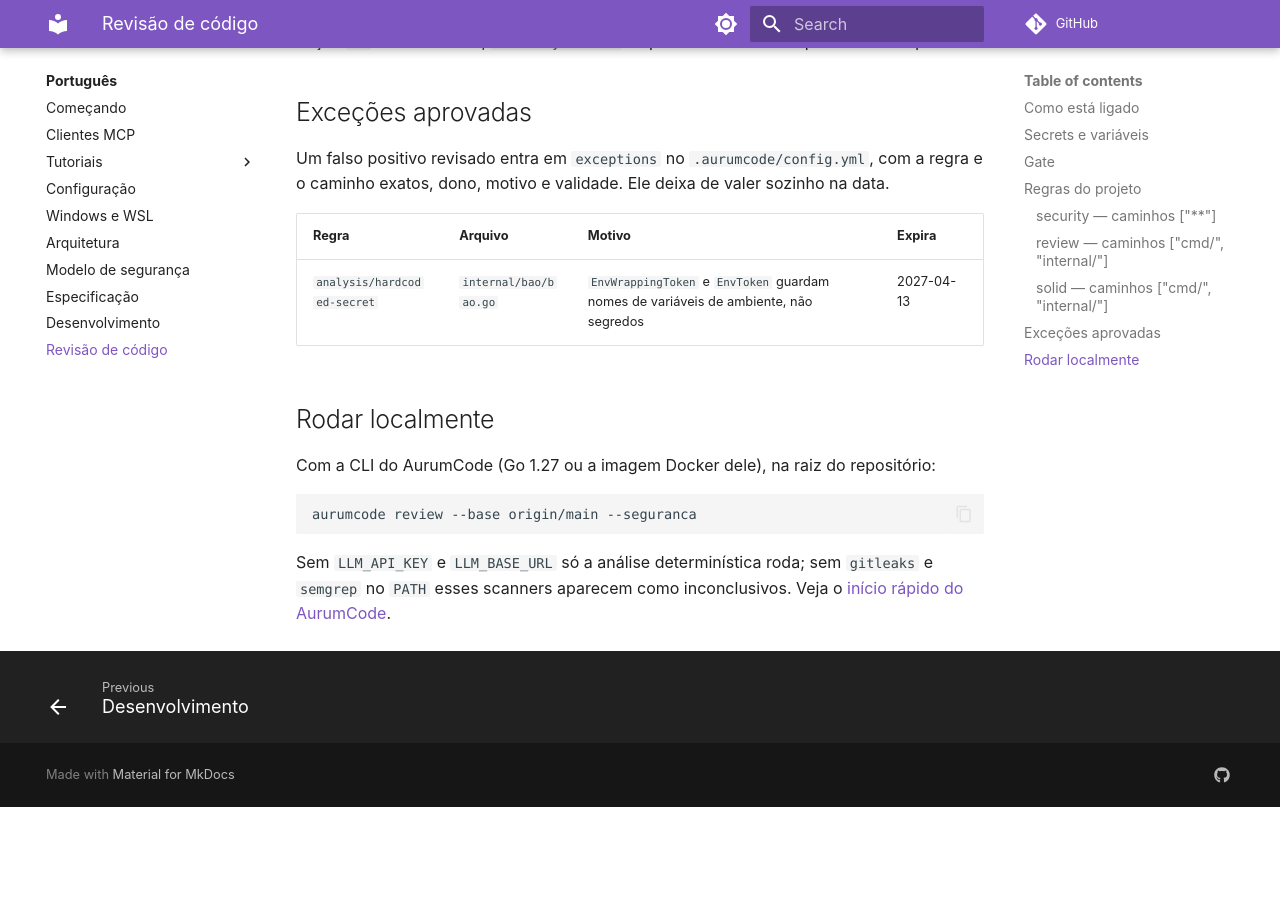
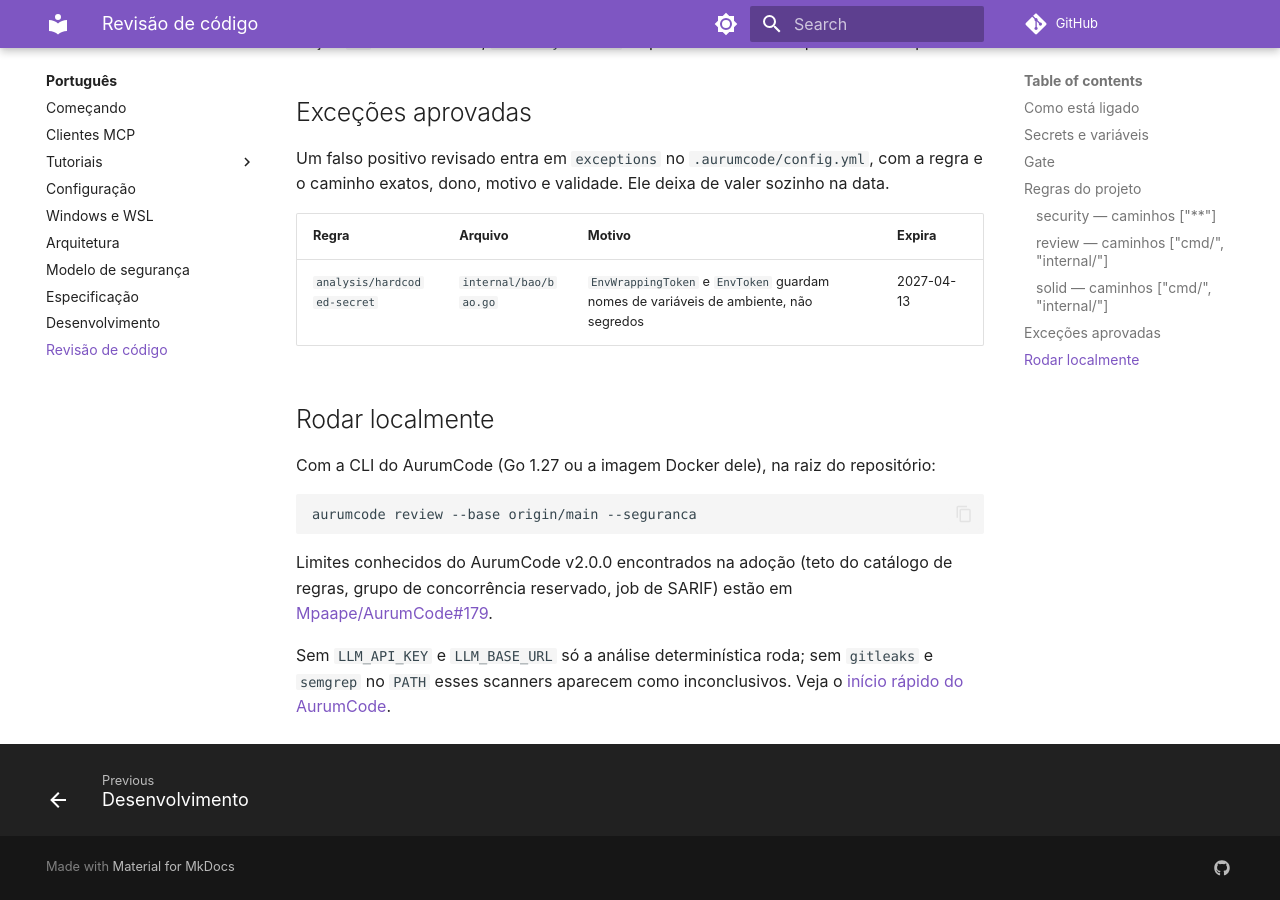
Before and after one commit to Mpaape/keyholder-mcp, an MkDocs documentation site: the page built from docs/pt-BR/review.md, in a window 1280 px wide and 900 px high, scrolled down 4438 px. Built offline with MkDocs 1.6.1 and Material for MkDocs 9.7.7, drawn with Linux system fonts in a browser that asks for light colours; comment, search, counter and statistics services are not loaded; before the commit the page ends 5245 px from its top, so only the background shows below that.

Commit message:
Link the AurumCode adoption issue from the code review page

````diff
--- a/docs/pt-BR/review.md
+++ b/docs/pt-BR/review.md
@@ -120,4 +120,6 @@ Com a CLI do AurumCode (Go 1.27 ou a imagem Docker dele), na raiz do repositóri
 aurumcode review --base origin/main --seguranca
 ```
 
+Limites conhecidos do AurumCode v2.0.0 encontrados na adoção (teto do catálogo de regras, grupo de concorrência reservado, job de SARIF) estão em [Mpaape/AurumCode#179](https://github.com/Mpaape/AurumCode/issues/179).
+
 Sem `LLM_API_KEY` e `LLM_BASE_URL` só a análise determinística roda; sem `gitleaks` e `semgrep` no `PATH` esses scanners aparecem como inconclusivos. Veja o [início rápido do AurumCode](https://github.com/Mpaape/AurumCode/blob/v2.0.0/docs/getting-started.md).
````
Also changed, not shown: docs/review.md (+2 -0 lines).
